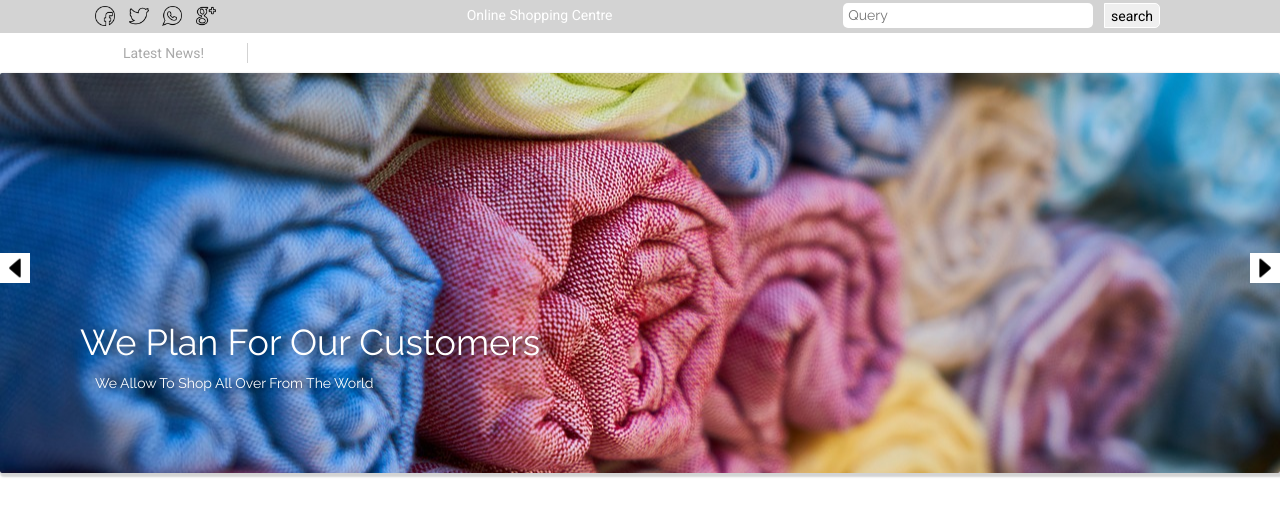
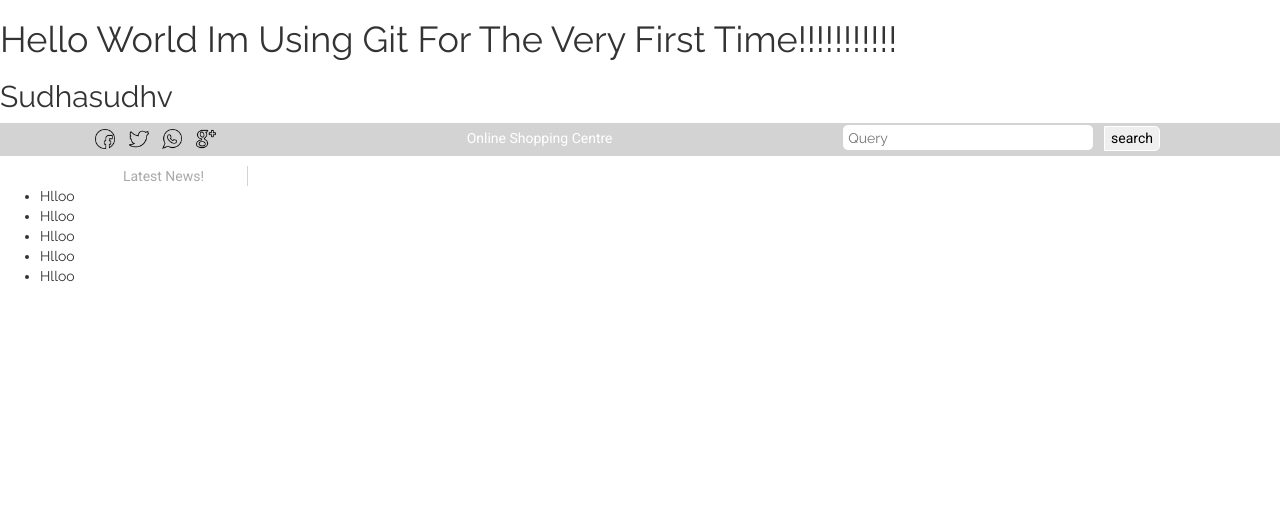
Before and after one commit to haditariq/gitcheck, a plain HTML site: page index.html in a window 1280 px wide. Drawn offline with Linux system fonts and the light colour scheme; files whose address does not match are found by name.

Commit message:
adding the h1s

```diff
--- a/index.html
+++ b/index.html
@@ -12,6 +12,8 @@
     </head>
     <body>
         <!--commented : top navigation bar-->
+<h1>hello world im using git for the very first time!!!!!!!!!!! </h1>
+<h2>sudhasudhv</h2>
 <header id="top_bar" class="container" >
     <div class="col-lg-4 col-md-4 padd">
         <a class="anchor" href="#">
@@ -45,16 +47,13 @@
     </div>
 </div>        <!--end-->
 
-        <!--slider-->
-<div id="slider_head">
-    <div id="slider">
-        <h1 id="heading">We Plan for Our customers</h1>
-        <p id="heading_details">We allow to shop all over from the world</p>
-        <img id="left_arrow" src="img/left.png" alt="left arrow">
-        <img id="right_arrow" src="img/right.png" alt="Right arrow">
-    </div>
-</div>        <!--end-->
-
+    <ul>
+        <li>hlloo</li>
+        <li>hlloo</li>
+        <li>hlloo</li>
+        <li>hlloo</li>
+        <li>hlloo</li>
+    </ul>
    <script src="js/jquery.js">  </script>
 <script src="js/bootstrap.min.js"></script>
 <script src="js/scripting.js"></script>
```
Also changed, not shown: 5 other files.
